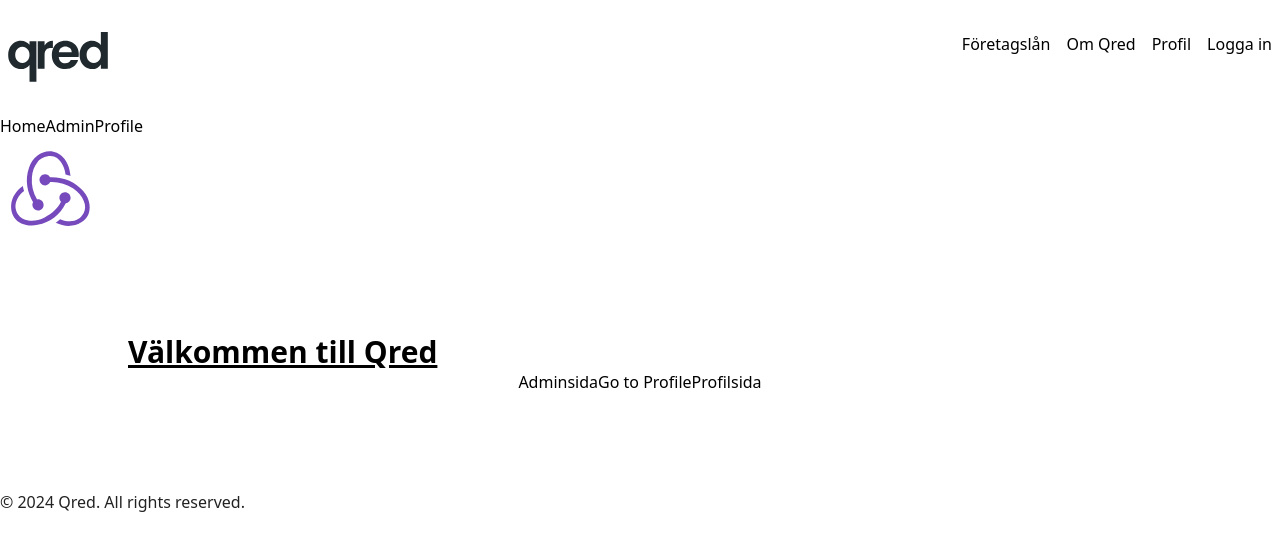
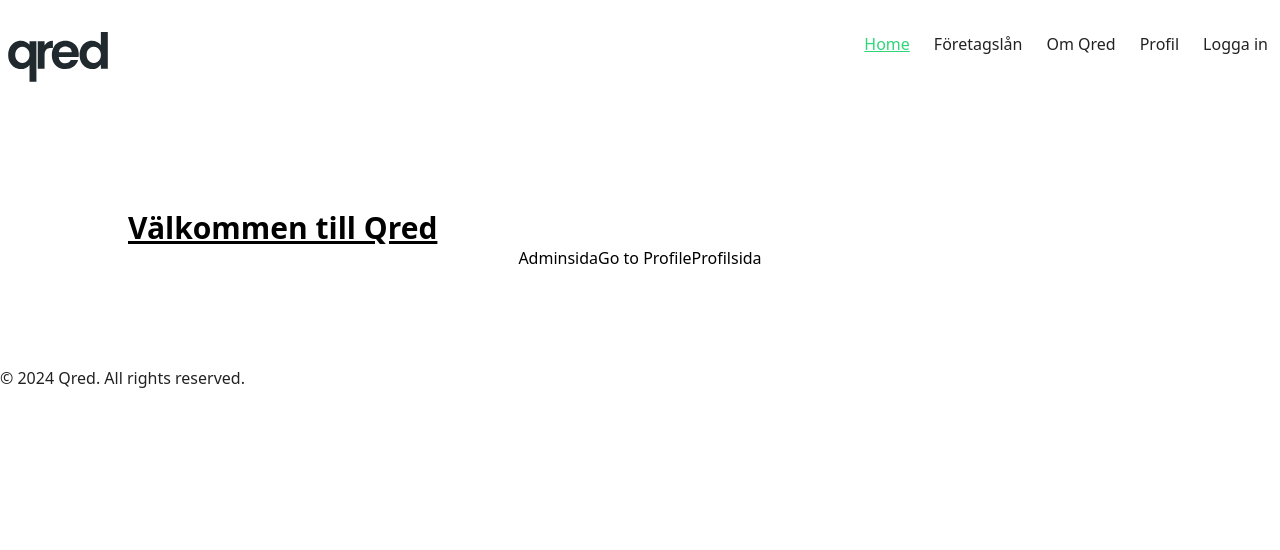
Before and after one commit to MikaelaJ/qred-next-rtk, a Next.js app: page / in a window 1280 px wide. Shown: the top 550 px of the page. Built offline with nearby package versions, Linux system fonts and the light colour scheme.

Commit message:
feat: Add Qred favicon

```diff
--- a/app/components/Header.tsx
+++ b/app/components/Header.tsx
@@ -6,6 +6,10 @@ import { usePathname } from "next/navigation";
 import logoUrl from "/public/qred_logo_black.svg";
 
 const navLinks = [
+  {
+    title: "Home",
+    url: "/",
+  },
   {
     title: "Företagslån",
     url: "https://www.qred.se/foretagslan",
@@ -28,18 +32,25 @@ export const Header = () => {
   const pathname = usePathname();
 
   return (
-    <>
     <header className="container flex flex-row justify-between py-8">
       <nav className="flex w-full justify-between">
         <div className="flex items-center shrink-0 pl-2">
           <Link href="https://www.qred.se/">
-          <Image src={logoUrl} alt="Logo for Qred" width="100" height="200" />
+            <Image src={logoUrl} alt="Logo for Qred" width="100" height={200} />
           </Link>
         </div>
         <div className="flex">
           {navLinks.map((link) => {
             return (
-            <Link className="text-black mx-2 text-primary-black" href={link.url} key={link.title}>
+              <Link
+                className={`px-3 hover:text-secondary-qred ${
+                  pathname === link.url
+                    ? "underline text-primary-qred"
+                    : "text-black-qred"
+                }`}
+                href={link.url}
+                key={link.title}
+              >
                 {link.title}
               </Link>
             );
@@ -47,31 +58,5 @@ export const Header = () => {
         </div>
       </nav>
     </header>
-
-    <nav className="">
-      <Link
-       /*  className={`${styles.link} ${pathname === "/" ? styles.active : ""}`} */
-        href="/"
-      >
-        Home
-      </Link>
-      <Link
-        /* className={`${styles.link} ${
-          pathname === "/admin" ? styles.active : ""
-        }`} */
-        href="/admin"
-      >
-        Admin
-      </Link>
-      <Link
-        /* className={`${styles.link} ${
-          pathname === "/profile" ? styles.active : ""
-        }`} */
-        href="/profile"
-      >
-        Profile
-      </Link>
-    </nav>
-    </>
   );
 };
--- a/app/layout.tsx
+++ b/app/layout.tsx
@@ -1,4 +1,3 @@
-import Image from "next/image";
 import type { ReactNode } from "react";
 import { StoreProvider } from "./StoreProvider";
 import { Header } from "./components/Header";
@@ -17,17 +16,6 @@ export default function RootLayout({ children }: Props) {
         <body>
           <section className="">
             <Header />
-
-            <header className="">
-              <Image
-                src="/logo.svg"
-                className=""
-                alt="logo"
-                width={100}
-                height={100}
-              />
-            </header>
-
             <main className="">{children}</main>
             <Footer />
           </section>
```
Also changed, not shown: public/logo.svg (deleted), 1 other file (tests, documents, lock files or other folders). Lines whose indentation alone changed are shown as unchanged.
